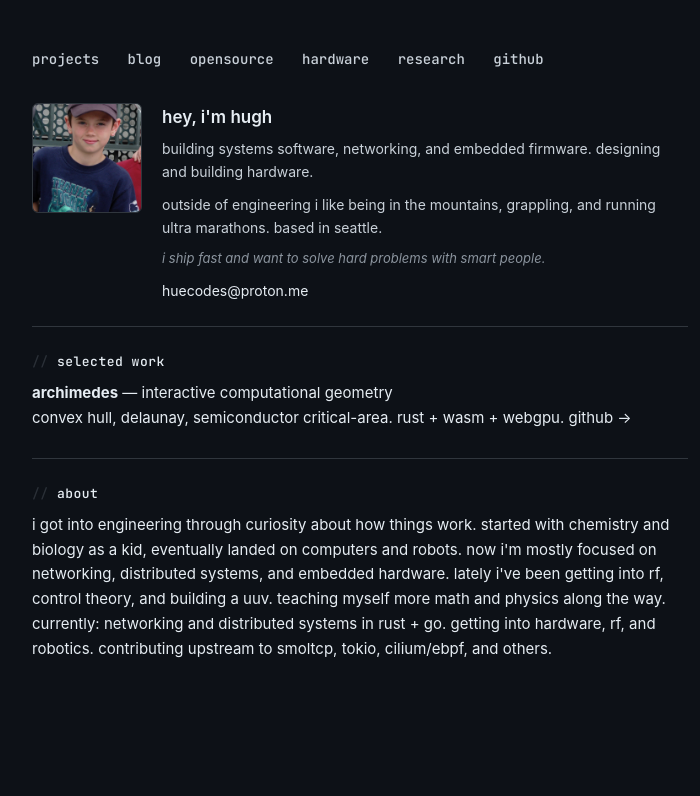
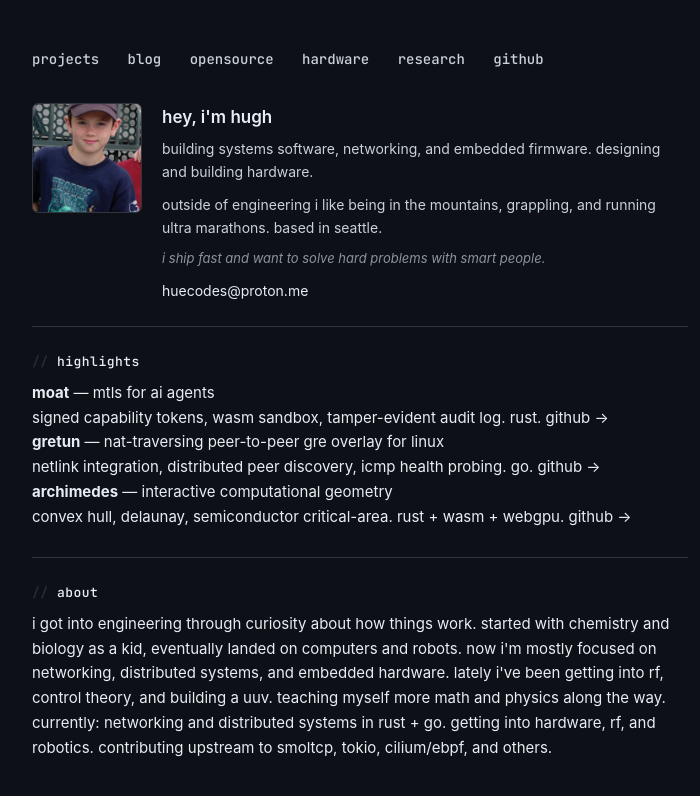
Before and after one commit to HueCodes/HueCodes.github.io, a Jekyll site: the page built from index.md, in a window 1280 px wide. Shown: the top 796 px of the page, without its empty margins (280-980 px from the left). Built offline with Jekyll 4.4.1, drawn with Linux system fonts in a browser that asks for light colours.

Commit message:
highlights: add moat and gretun; broaden currently

```diff
--- a/index.md
+++ b/index.md
@@ -28,14 +28,17 @@ title: home
 <hr class="divider">
 
 <div class="section fade-in" style="animation-delay: 0.1s">
-  <h2>selected work</h2>
+  <h2>highlights</h2>
 
-  <!-- moat — uncomment when repo goes public
   <p>
     <strong>moat</strong> — mtls for ai agents<br>
     signed capability tokens, wasm sandbox, tamper-evident audit log. rust. <a href="https://github.com/HueCodes/Moat">github →</a>
   </p>
-  -->
+
+  <p>
+    <strong>gretun</strong> — nat-traversing peer-to-peer gre overlay for linux<br>
+    netlink integration, distributed peer discovery, icmp health probing. go. <a href="https://github.com/HueCodes/gretun">github →</a>
+  </p>
 
   <p>
     <a href="https://huecodes.github.io/Archimedes/"><strong>archimedes</strong></a> — interactive computational geometry<br>
@@ -44,8 +47,8 @@ title: home
 
   <!-- ping-rs — uncomment when repo is uploaded
   <p>
-    <a href="https://github.com/HueCodes/ping-rs"><strong>ping-rs</strong></a> — servo-swept ultrasonic radar<br>
-    stm32 + async rust (embassy). polar oled display + json telemetry.
+    <strong>ping-rs</strong> — servo-swept ultrasonic radar<br>
+    stm32 + async rust (embassy). polar oled display + json telemetry. <a href="https://github.com/HueCodes/ping-rs">github →</a>
   </p>
   -->
 </div>
```
